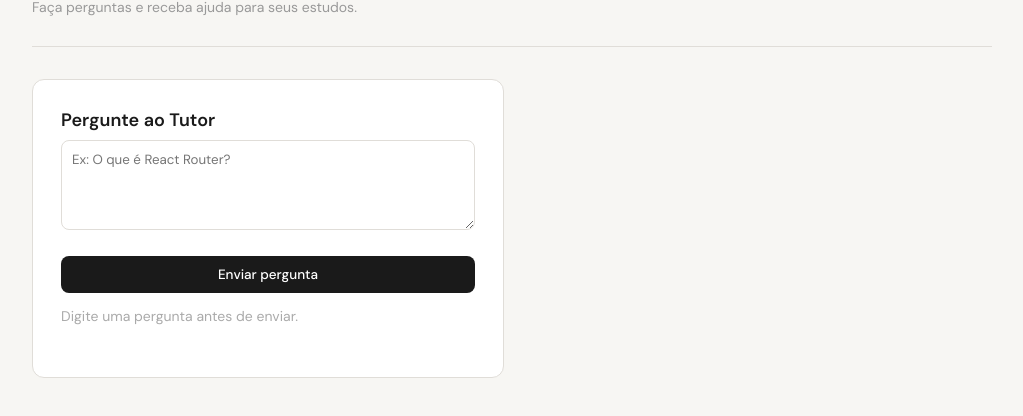
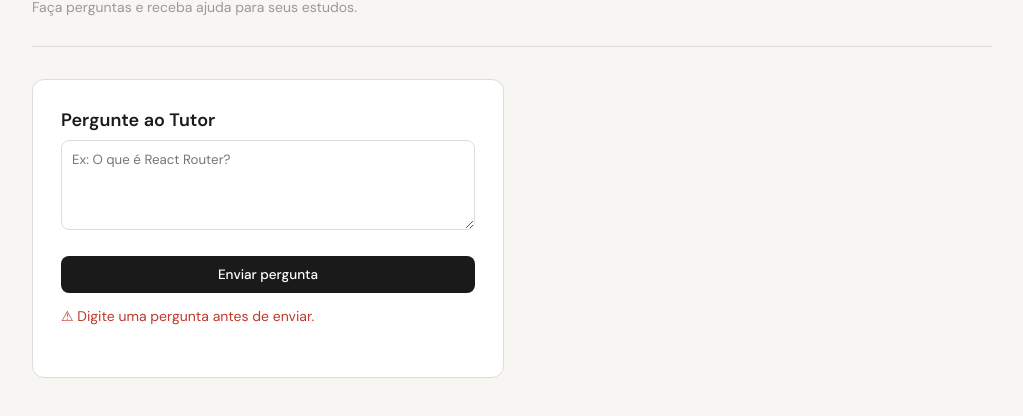
Before and after one commit to esterfrank/app-aluno-ester-luiza, a React (Vite) app: page /tutor-ia in a window 1280 px wide. Both pictures are taken after a click on the button "Enviar pergunta". Shown: the part 184-600 px from the top of the page, without its empty margins (128-1151 px from the left). Built offline with nearby package versions, Linux system fonts and the light colour scheme.

Commit message:
finalizado

```diff
--- a/src/App.jsx
+++ b/src/App.jsx
@@ -11,10 +11,6 @@ import DisciplinasPage from './pages/DisciplinasPage.jsx'
 import TutorIAPage from './pages/TutorIAPage.jsx'
 import PerfilPage from './pages/PerfilPage.jsx'
 import LayoutInterno from './components/LayoutInterno.jsx'
-
-<UsuarioProvider>
-  <App />
-</UsuarioProvider>
 
 function App() {
   return (
--- a/src/context/UsuarioContext.jsx
+++ b/src/context/UsuarioContext.jsx
@@ -34,7 +34,7 @@ export function UsuarioProvider({ children }) {
   }
 
   return (
-    <UsuarioContext.Provider value={{ usuario, setUsuario, login, logout }}>
+    <UsuarioContext.Provider value={{ usuario, setUsuario, login, logout, atualizarFoto }}>
       {children}
     </UsuarioContext.Provider>
   )
--- a/src/pages/TutorIAPage.jsx
+++ b/src/pages/TutorIAPage.jsx
@@ -4,22 +4,41 @@ function TutorIA() {
   const [pergunta, setPergunta] = useState('')
   const [resposta, setResposta] = useState('')
   const [loading, setLoading] = useState(false)
+  const [erro, setErro] = useState(null)
 
-  function enviarPergunta() {
+  // Usa a API do JSONPlaceholder para simular uma resposta do tutor.
+  // O id do post é gerado pelo comprimento da pergunta (só para variar o resultado).
+  // O padrão obrigatório é: try / catch / finally + checagem de res.ok
+  async function enviarPergunta() {
     if (!pergunta.trim()) {
-      setResposta('Digite uma pergunta antes de enviar.')
+      setErro('Digite uma pergunta antes de enviar.')
       return
     }
 
     setLoading(true)
     setResposta('')
+    setErro(null)
 
-    setTimeout(() => {
-      setResposta(
-        'Resposta simulada: estude o conteúdo da disciplina e revise os conceitos principais.'
-      )
+    const id = (pergunta.trim().length % 100) + 1 // gera um id entre 1 e 100
+
+    try {
+      const res = await fetch(`https://jsonplaceholder.typicode.com/posts/${id}`)
+
+      // Checagem de res.ok obrigatória — se o servidor retornou 4xx ou 5xx, lança erro
+      if (!res.ok) {
+        throw new Error(`Erro ${res.status}: não foi possível obter uma resposta.`)
+      }
+
+      const dados = await res.json()
+
+      // Usa o "body" do post como resposta simulada do tutor
+      setResposta(dados.body)
+    } catch (err) {
+      setErro(err.message)
+    } finally {
+      // finally sempre executa — garante que o loading some mesmo se der erro
       setLoading(false)
-    }, 1200)
+    }
   }
 
   return (
@@ -55,7 +74,11 @@ function TutorIA() {
             <p className="estado-msg">Processando resposta...</p>
           )}
 
-          {resposta && (
+          {erro && (
+            <p className="estado-msg estado-msg--erro">⚠ {erro}</p>
+          )}
+
+          {resposta && !erro && (
             <p className="estado-msg">{resposta}</p>
           )}
         </div>
```
